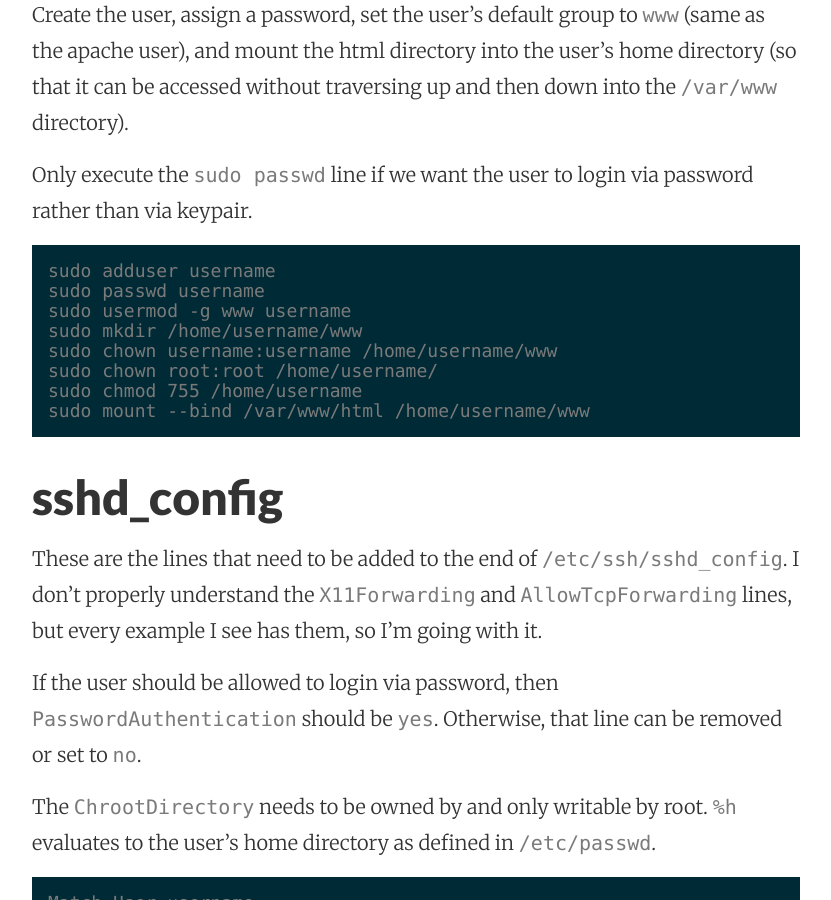
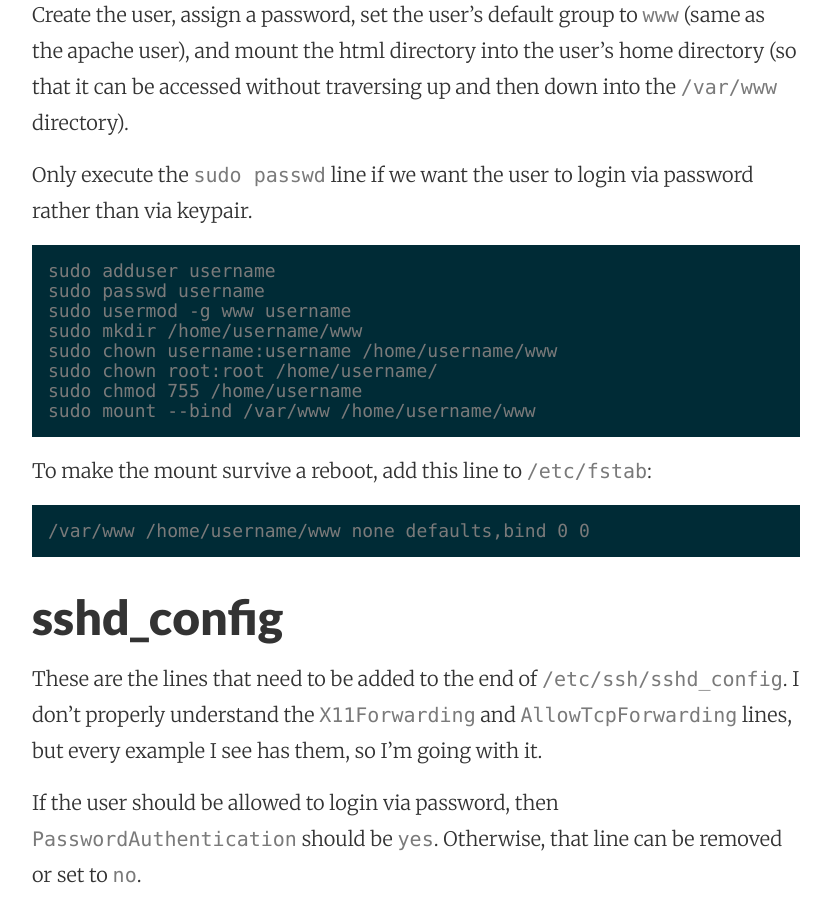
Before and after one commit to mattymaloney/mattymaloney.github.io, a Jekyll site: the page built from _posts/2016-05-23-linux-sftp-only-user.md, in a window 1280 px wide and 900 px high, scrolled down 822 px. Shown: the whole window, without its empty margins (224-1055 px from the left). Built offline with Jekyll 4.4.1, drawn with Linux system fonts in a browser that asks for light colours.

Commit message:
Update 2016-05-23-linux-sftp-only-user.md

````diff
--- a/_posts/2016-05-23-linux-sftp-only-user.md
+++ b/_posts/2016-05-23-linux-sftp-only-user.md
@@ -21,8 +21,15 @@ sudo mkdir /home/username/www
 sudo chown username:username /home/username/www
 sudo chown root:root /home/username/
 sudo chmod 755 /home/username
-sudo mount --bind /var/www/html /home/username/www
+sudo mount --bind /var/www /home/username/www
 ```
+
+To make the mount survive a reboot, add this line to `/etc/fstab`:
+
+```
+/var/www /home/username/www none defaults,bind 0 0
+```
+
 
 ## sshd_config
 
````
